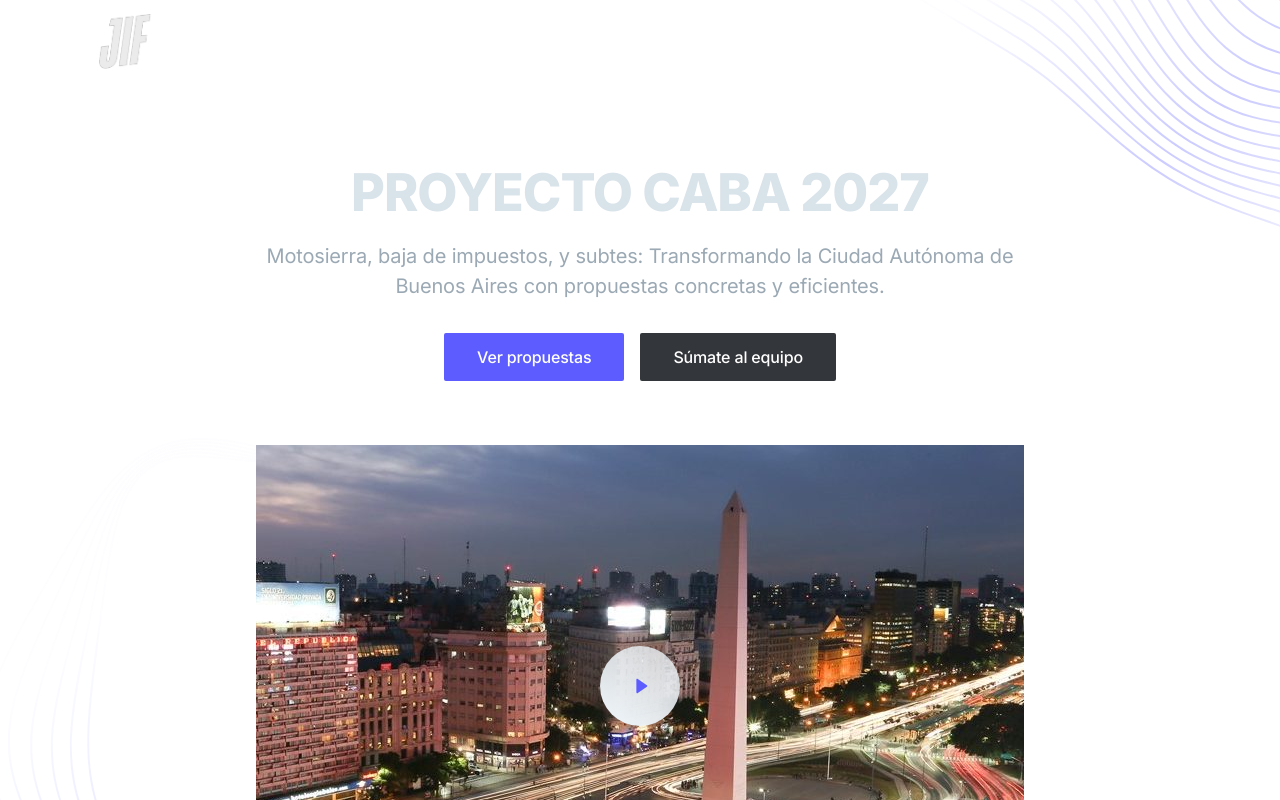
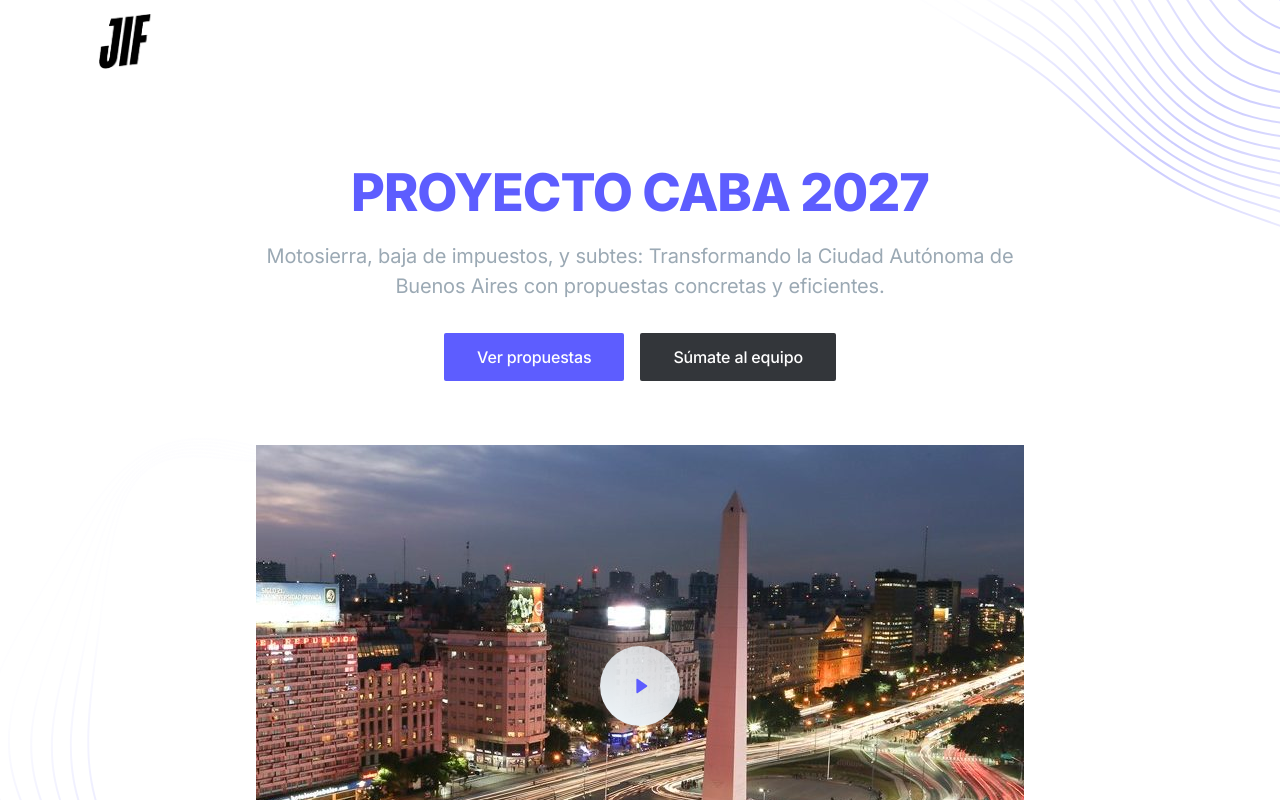
Before and after one commit to alejandronrf/proyecto-caba-2027, a Next.js app: page /proyecto-caba-2027/ in a window 1280 px wide. Shown: the top 800 px of the page. Built offline with nearby package versions, Linux system fonts and the light colour scheme.

Commit message:
colores cambio

```diff
--- a/components/hero.tsx
+++ b/components/hero.tsx
@@ -24,7 +24,7 @@ export default function Hero() {
 
           {/* Section header */}
           <div className="max-w-3xl mx-auto text-center pb-12 md:pb-16">
-            <h1 className="h1 mb-4" data-aos="fade-up">PROYECTO CABA 2027</h1>
+            <h1 className="h1 mb-4 text-purple-600" data-aos="fade-up">PROYECTO CABA 2027</h1>
             <p className="text-xl text-gray-400 mb-8" data-aos="fade-up" data-aos-delay="200">Motosierra, baja de impuestos, y subtes: Transformando la Ciudad Autónoma de Buenos Aires con propuestas concretas y eficientes.</p>
             <div className="max-w-xs mx-auto sm:max-w-none sm:flex sm:justify-center">
               <div data-aos="fade-up" data-aos-delay="400">
--- a/components/ui/header.tsx
+++ b/components/ui/header.tsx
@@ -2,7 +2,7 @@ import Link from 'next/link'
 import MobileMenu from './mobile-menu'
 import Image from 'next/image'
 
-import Logo from '@/public/images/LogoJuani.png'
+import Logo from '@/public/images/LogoJuaniOscuro.png'
 
 export default function Header() {
   return (
```
